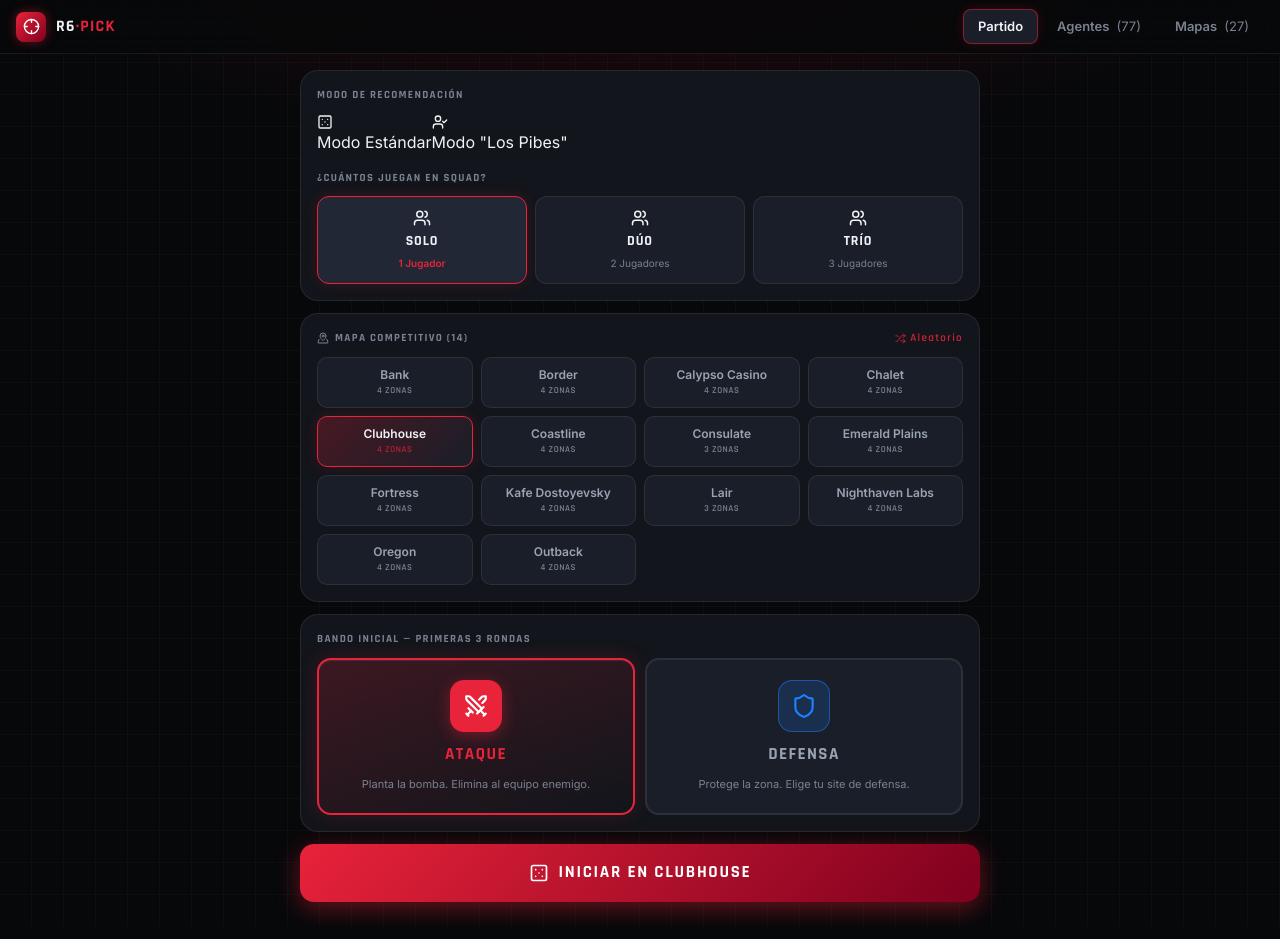
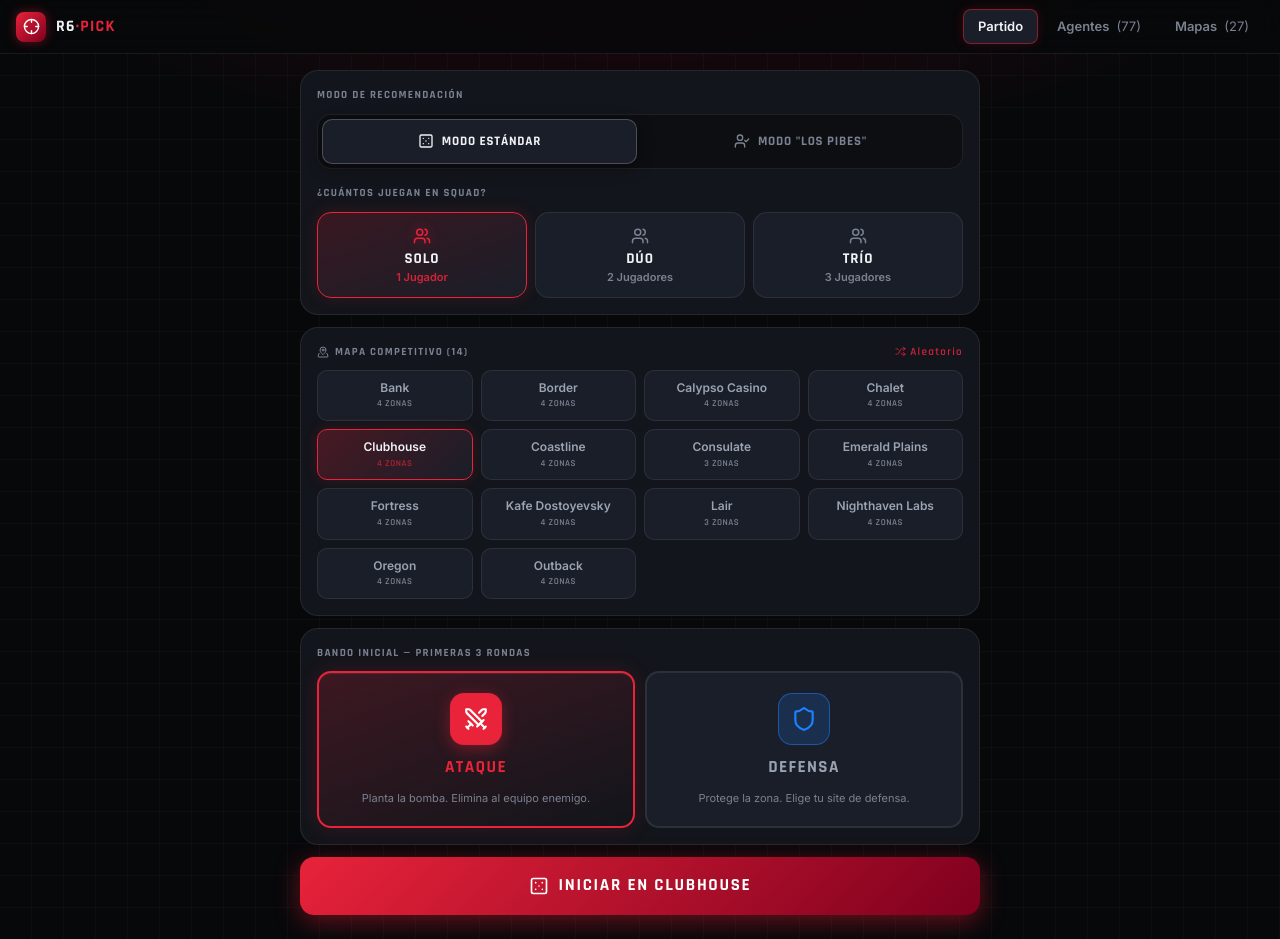
Before and after one commit to Ian9Franco/R6-Picker, a Next.js app: page / in a window 1280 px wide. Built offline with nearby package versions, Linux system fonts and the light colour scheme.

Commit message:
style: fix segmented-control and party-selector layout in MatchSetup

```diff
--- a/app/globals.css
+++ b/app/globals.css
@@ -1901,10 +1901,52 @@
    ============================ */
 
 /* Segmented Control Mode Toggle */
-.mode-toggle button.active-pibes {
-  background: linear-gradient(135deg, var(--atk), #7e001e) !important;
+.segmented-control {
+  display: grid;
+  grid-template-columns: 1fr 1fr;
+  gap: 6px;
+  padding: 4px;
+  background: var(--surface-0);
+  border-radius: 14px;
+  border: 1px solid var(--border);
+}
+
+.segmented-control button {
+  padding: 12px 14px;
+  border-radius: 10px;
+  font-family: "Rajdhani", sans-serif;
+  font-size: 13px;
+  font-weight: 700;
+  letter-spacing: 0.06em;
+  text-transform: uppercase;
+  display: flex;
+  align-items: center;
+  justify-content: center;
+  gap: 8px;
+  color: var(--muted);
+  background: transparent;
+  border: 1.5px solid transparent;
+  transition: all 0.18s ease;
+  white-space: nowrap;
+}
+
+.segmented-control button:hover {
+  color: var(--white);
+  background: rgba(255, 255, 255, 0.04);
+}
+
+.segmented-control button.active {
+  color: var(--white);
+  background: var(--surface-2);
+  border-color: var(--border-bright);
+  box-shadow: 0 4px 16px rgba(0, 0, 0, 0.4);
+}
+
+.segmented-control button.active-pibes {
+  background: linear-gradient(135deg, rgba(232, 35, 58, 0.25), var(--surface-2)) !important;
+  border-color: var(--atk) !important;
   color: white !important;
-  box-shadow: 0 4px 16px var(--atk-glow);
+  box-shadow: 0 0 16px var(--atk-dim) !important;
 }
 
 /* Party Size Selector */
@@ -1915,45 +1957,63 @@
 }
 
 .party-card {
-  padding: 12px 8px;
-  border-radius: 12px;
+  padding: 14px 10px;
+  border-radius: 14px;
   background: var(--surface-2);
   border: 1.5px solid var(--border);
   display: flex;
   flex-direction: column;
   align-items: center;
-  gap: 4px;
-  transition: all 0.15s ease;
+  justify-content: center;
+  gap: 6px;
+  text-align: center;
+  transition: all 0.18s ease;
+  color: var(--muted);
 }
 
 .party-card:hover {
   background: var(--surface-3);
   border-color: var(--border-mid);
+  color: var(--muted-bright);
+  transform: translateY(-1px);
 }
 
 .party-card.active {
-  background: var(--surface-3);
+  background: linear-gradient(160deg, rgba(232, 35, 58, 0.18) 0%, var(--surface-2) 100%);
   border-color: var(--atk);
   color: var(--white);
-  box-shadow: 0 0 14px var(--atk-dim);
+  box-shadow: 0 0 16px var(--atk-dim);
+}
+
+.party-card svg {
+  color: var(--muted);
+  transition: color 0.18s ease;
+}
+
+.party-card.active svg {
+  color: var(--atk);
+  filter: drop-shadow(0 0 6px var(--atk-glow));
 }
 
 .party-title {
   font-family: "Rajdhani", sans-serif;
-  font-size: 14px;
+  font-size: 15px;
   font-weight: 700;
   letter-spacing: 0.06em;
   text-transform: uppercase;
+  color: var(--white);
+  line-height: 1;
 }
 
 .party-sub {
-  font-size: 10px;
-  color: var(--muted);
+  font-size: 11px;
+  font-weight: 600;
+  color: var(--muted);
+  line-height: 1;
 }
 
 .party-card.active .party-sub {
-  color: var(--atk);
-  font-weight: 600;
+  color: rgba(232, 35, 58, 0.9);
 }
 
 /* Pibes Setup Box */
```
